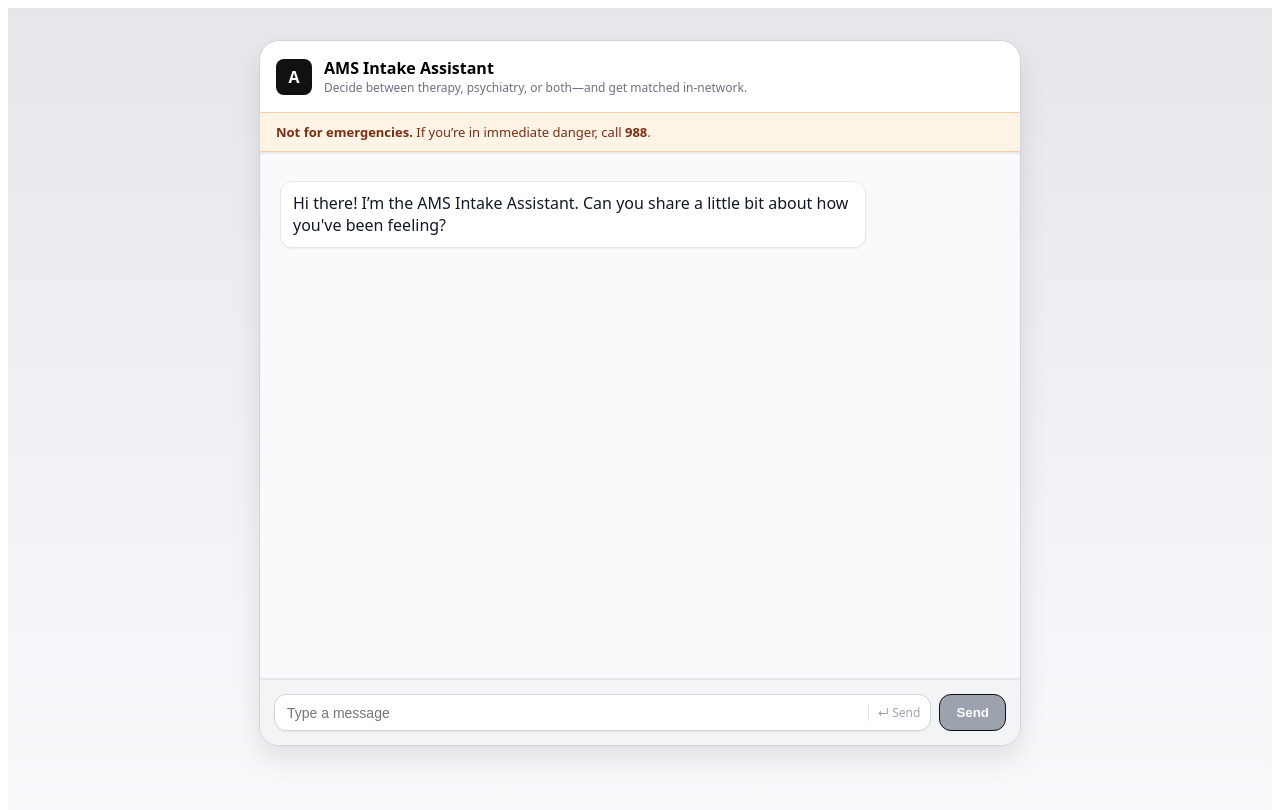
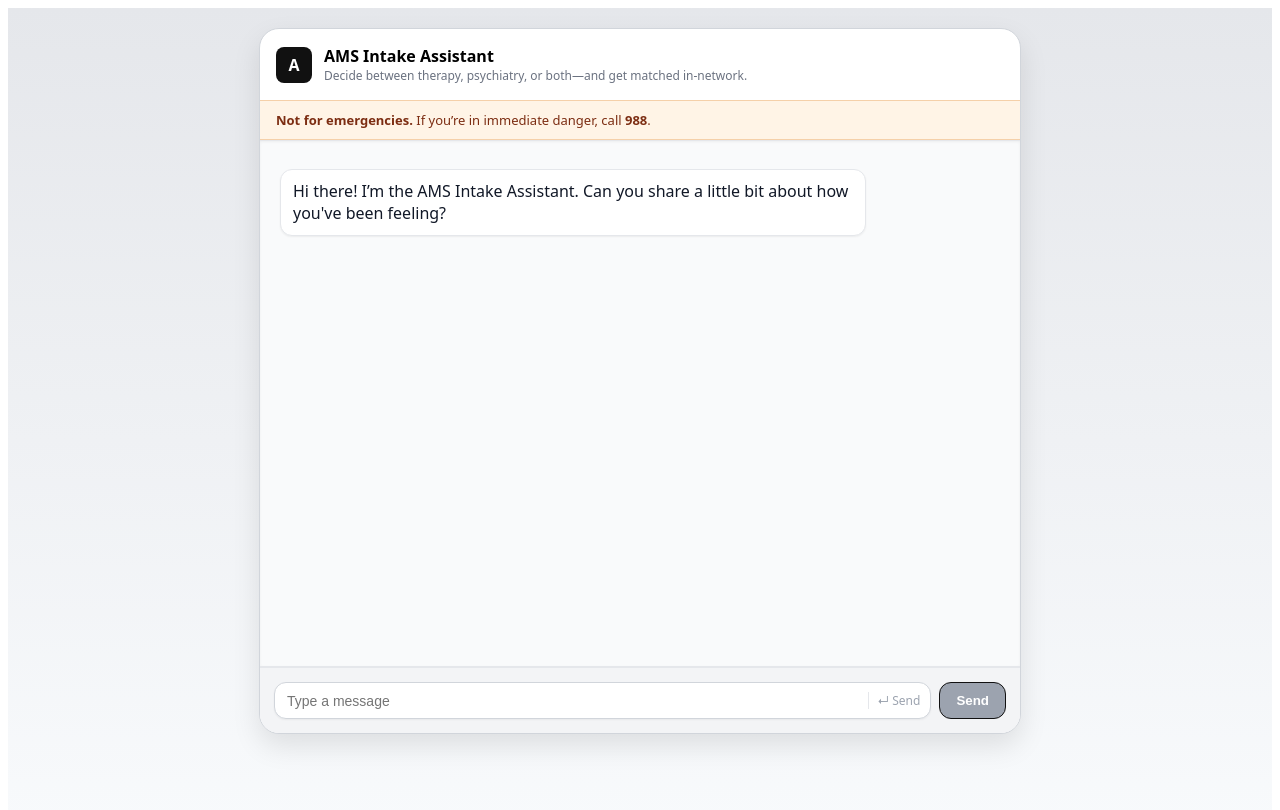
Before and after one commit to puglb2/azure-ai-ams, a React (Vite) app: page / in a window 1280 px wide. Shown: the top 810 px of the page. Built offline with nearby package versions, Linux system fonts and the light colour scheme.

Commit message:
Update App.tsx

```diff
--- a/src/App.tsx
+++ b/src/App.tsx
@@ -139,7 +139,7 @@ export default function App() {
     fontFamily: 'system-ui, -apple-system, Segoe UI, Roboto, sans-serif',
     minHeight: '100vh',
     background: 'linear-gradient(180deg, #e5e7eb 0%, #f8fafc 100%)',
-    paddingTop: 32, // moves card up toward the top
+    paddingTop: 20, // moves card up toward the top
     display: 'flex',
     justifyContent: 'center',
   }}
```
